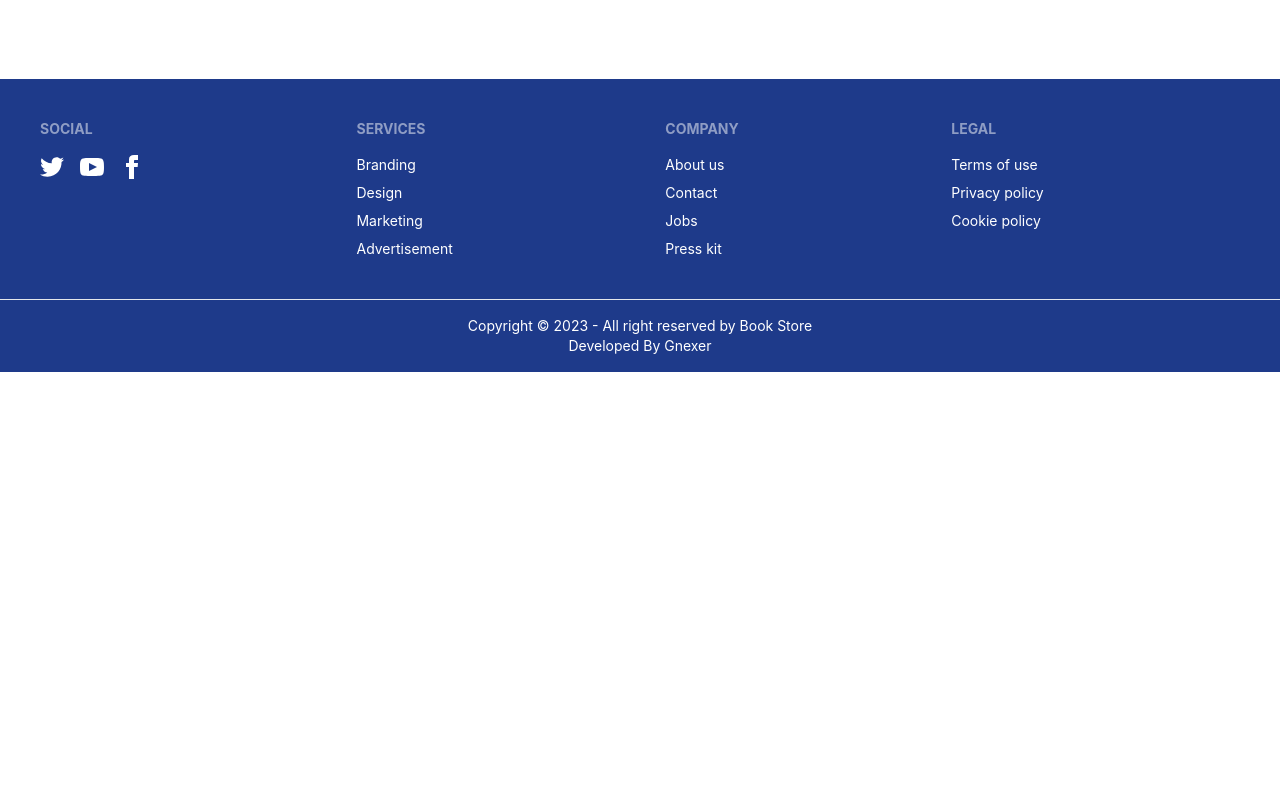
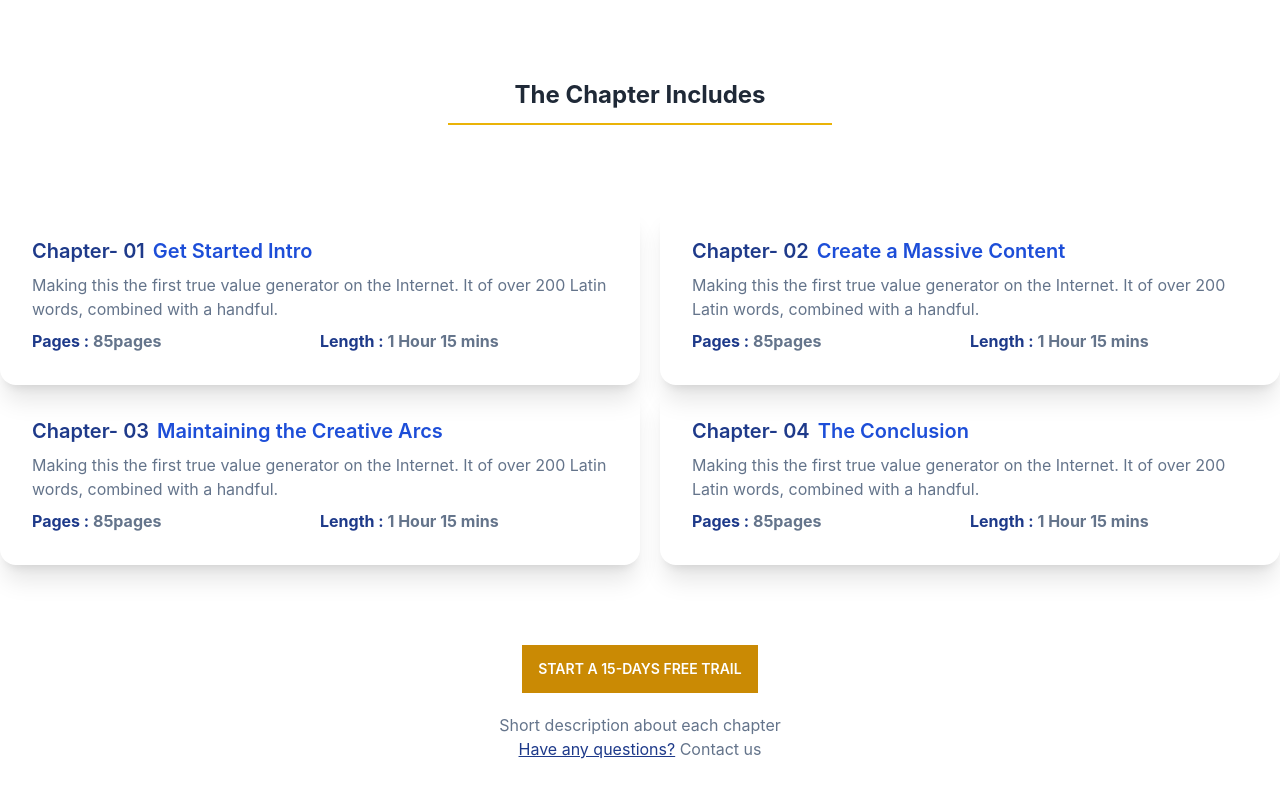
Before and after one commit to imashiqe/book-app, a React (Create React App) app: page / in a window 1280 px wide. Shown: the part 3520-4320 px from the top of the page. Before the commit the page ends 3892 px from the top, so only its background shows below. Built offline with nearby package versions, Linux system fonts and the light colour scheme.

Commit message:
chapter part added

```diff
--- /dev/null
+++ b/src/component/Home/Chapter_include/Chapter_include.js
@@ -0,0 +1,85 @@
+import React from 'react';
+import { Link, NavLink } from 'react-router-dom';
+
+const Chapter_include = () => {
+    return (
+        <div className='my-20'>
+        <h2 className='text-center font-bold text-2xl border-b-2 w-96 mx-auto border-yellow-500 pb-3'>The Chapter Includes</h2>
+
+        <div className='grid grid-cols-1 lg:grid-cols-2 container mx-auto pt-20'>
+        <div className="card   shadow-xl">
+  <div className="card-body">
+    <h2 className="card-title text-blue-900">Chapter- 01  <span className='text-blue-700'>Get Started Intro</span> </h2>
+    <p className='text-slate-500'>Making this the first true value generator on the Internet. It of over 200 Latin words, combined with a handful.</p>
+    <div className='grid grid-cols-2'>
+        <div>
+            <h2 className='text-blue-900 text-1xl font-bold'>Pages : <span className='text-slate-500 '>85pages</span></h2>
+        </div>
+        <div>
+        <h2 className='text-blue-900 text-1xl font-bold'>Length : <span className='text-slate-500 '>1 Hour 15 mins</span></h2>
+        </div>
+    </div>
+  </div>
+</div>
+
+
+<div className="card   shadow-xl lg:ml-5">
+  <div className="card-body">
+    <h2 className="card-title text-blue-900">Chapter- 02   <span className='text-blue-700'>Create a Massive Content</span></h2>
+    <p className='text-slate-500'>Making this the first true value generator on the Internet. It of over 200 Latin words, combined with a handful.</p>
+    <div className='grid grid-cols-2'>
+        <div>
+            <h2 className='text-blue-900 text-1xl font-bold'>Pages : <span className='text-slate-500 '>85pages</span></h2>
+        </div>
+        <div>
+        <h2 className='text-blue-900 text-1xl font-bold'>Length : <span className='text-slate-500 '>1 Hour 15 mins</span></h2>
+        </div>
+    </div>
+  </div>
+</div>
+
+<div className="card   shadow-xl">
+  <div className="card-body">
+    <h2 className="card-title text-blue-900">Chapter- 03   <span className='text-blue-700'>Maintaining the Creative Arcs</span></h2>
+    <p className='text-slate-500'>Making this the first true value generator on the Internet. It of over 200 Latin words, combined with a handful.</p>
+    <div className='grid grid-cols-2'>
+        <div>
+            <h2 className='text-blue-900 text-1xl font-bold'>Pages : <span className='text-slate-500 '>85pages</span></h2>
+        </div>
+        <div>
+        <h2 className='text-blue-900 text-1xl font-bold'>Length : <span className='text-slate-500 '>1 Hour 15 mins</span></h2>
+        </div>
+    </div>
+  </div>
+</div>
+
+<div className="card   shadow-xl lg:ml-5">
+  <div className="card-body">
+    <h2 className="card-title text-blue-900">Chapter- 04   <span className='text-blue-700'>The Conclusion</span></h2>
+    <p className='text-slate-500'>Making this the first true value generator on the Internet. It of over 200 Latin words, combined with a handful.</p>
+    <div className='grid grid-cols-2'>
+        <div>
+            <h2 className='text-blue-900 text-1xl font-bold'>Pages : <span className='text-slate-500 '>85pages</span></h2>
+        </div>
+        <div>
+        <h2 className='text-blue-900 text-1xl font-bold'>Length : <span  className='text-slate-500 '>1 Hour 15 mins</span></h2>
+        </div>
+    </div>
+  </div>
+</div>
+
+
+        </div>
+
+        <div className='mx-auto flex flex-col items-center container text-center'>
+
+    <Link className='btn mt-20 bg-yellow-600 border-none rounded-none '>Start a 15-Days Free Trail</Link>
+
+    <p className='pt-5 text-slate-500'>Short description about each chapter <br></br>
+<Link className='underline text-blue-900'>Have any questions?</Link> Contact us</p>
+</div>
+    </div>
+    );
+};
+
+export default Chapter_include;
--- a/src/component/Home/Home.js
+++ b/src/component/Home/Home.js
@@ -3,6 +3,7 @@ import About_author from './Banner/About_author/About_author';
 import Banner from './Banner/Banner';
 import Book_copy from './Book_copy/Book_copy';
 import Book_include from './Book_include/Book_include';
+import Chapter_include from './Chapter_include/Chapter_include';
 import Trusted from './Trusted/Trusted';
 import What_learn from './What_learn/What_learn';
 
@@ -15,6 +16,7 @@ const Home = () => {
             <Trusted></Trusted>
             <Book_copy></Book_copy>
             <What_learn></What_learn>
+            <Chapter_include></Chapter_include>
         </div>
     );
 };
```
